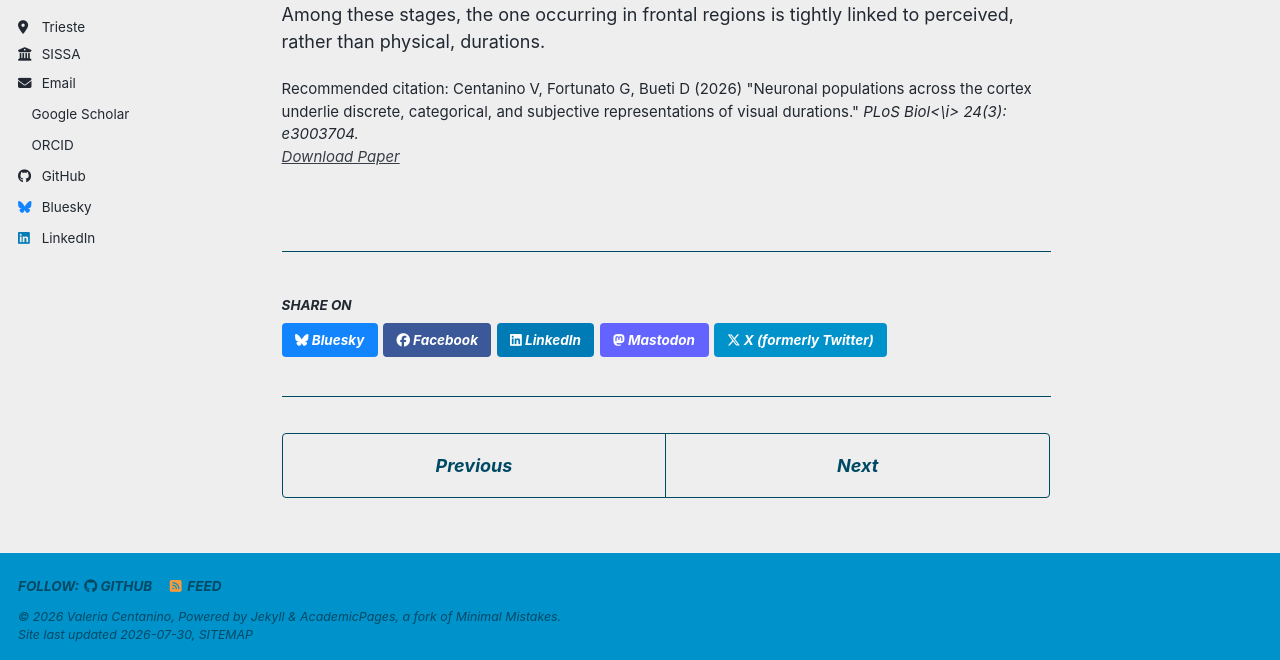
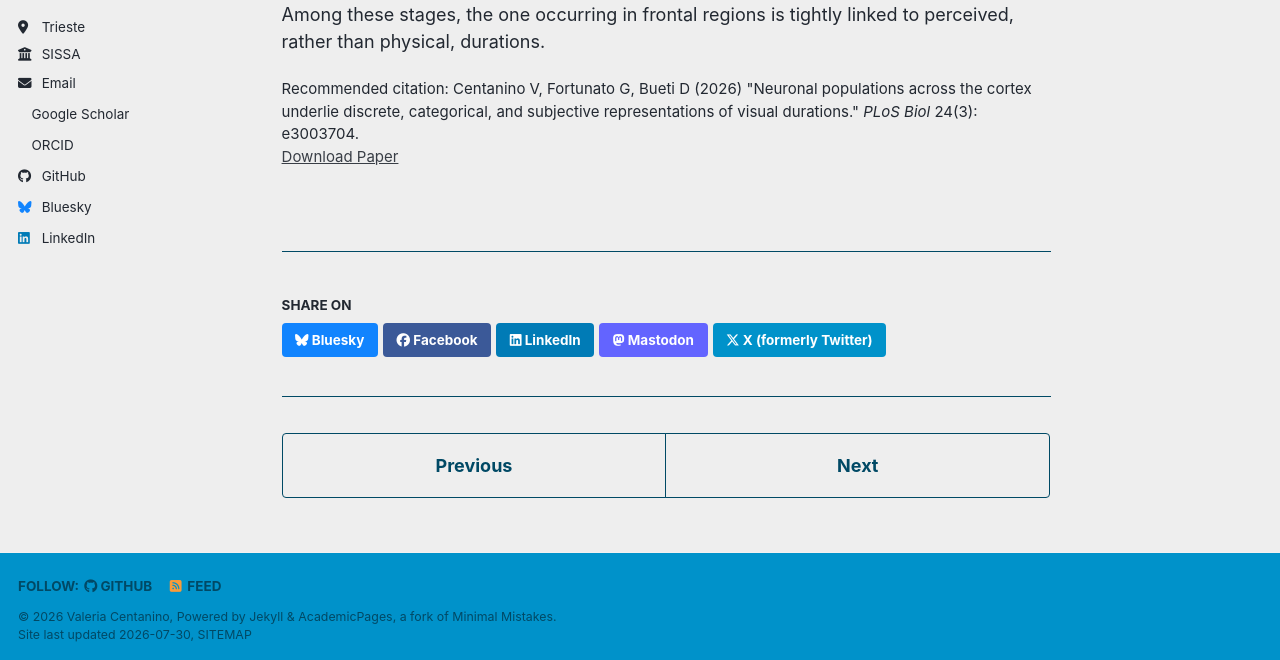
Before and after one commit to valecenta/valecenta.github.io, a Jekyll site: the page built from _publications/2026_chrono_hierarchy.md, in a window 1280 px wide and 1022 px high. Shown: the part 359-1019 px from the top of the window. Built offline with Jekyll 4.4.1, drawn with Linux system fonts in a browser that asks for light colours; a style sheet for code colours, icons or effects is not loaded.

```diff
--- a/_publications/2026_chrono_hierarchy.md
+++ b/_publications/2026_chrono_hierarchy.md
@@ -7,6 +7,6 @@ date: 2026-03-26
 venue: 'PLOS Biology'
 paperurl: 'https://doi.org/10.1371/journal.pbio.3003704'
 osfurl: 'https://osf.io/2tequ'
-citation: 'Centanino V, Fortunato G, Bueti D (2026) &quot;Neuronal populations across the cortex underlie discrete, categorical, and subjective representations of visual durations.&quot; <i>PLoS Biol<\i> 24(3): e3003704.'
+citation: 'Centanino V, Fortunato G, Bueti D (2026) &quot;Neuronal populations across the cortex underlie discrete, categorical, and subjective representations of visual durations.&quot; <i>PLoS Biol</i> 24(3): e3003704.'
 ---
 In this work, by combining a high-density brain parcellation with a mechanistic model of temporal coding, we characterise how duration tuning changes along the cortical hierarchy and whether it relates to perception. We show three stages of temporal processing that recruit different cortical areas and entail different tuning properties. Among these stages, the one occurring in frontal regions is tightly linked to perceived, rather than physical, durations.
```
